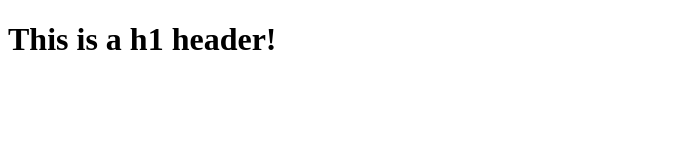
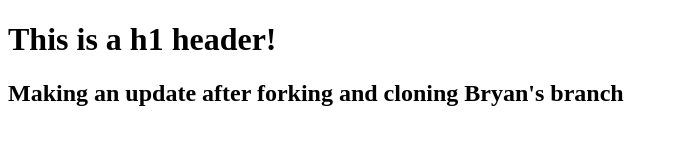
Before and after one commit to TMKolb13/git_exercise-1, a plain HTML site: page index.html in a window 1280 px wide. Shown: the whole page, without its empty margins (0-678 px from the left). Drawn offline with Linux system fonts and the light colour scheme.

Commit message:
add h2 message

```diff
--- a/index.html
+++ b/index.html
@@ -6,5 +6,7 @@
   </head>
   <body>
     <h1>This is a h1 header!</h1>
+    <h2>Making an update after forking and cloning Bryan's branch</h2>
+
   </body>
 </html>
```
